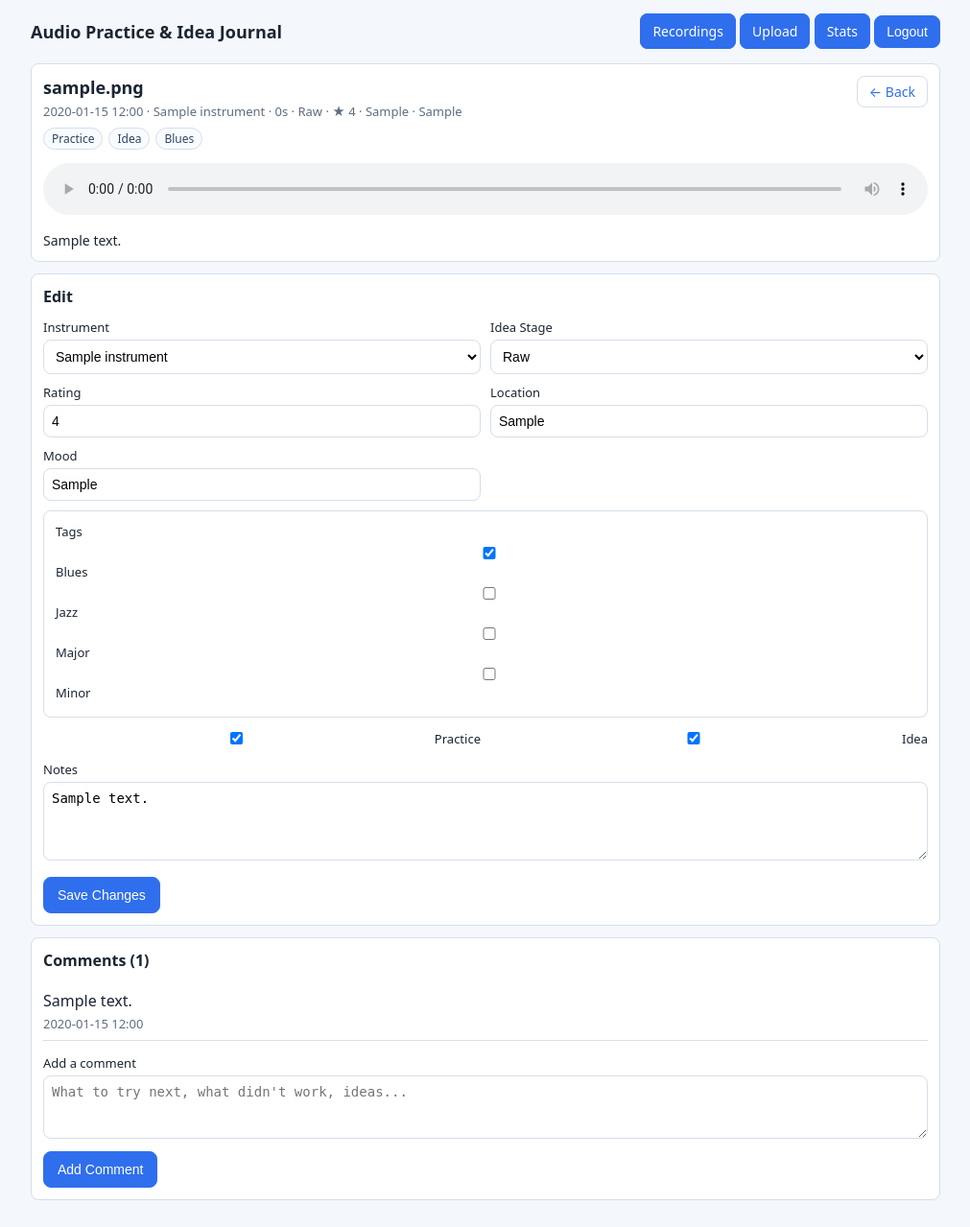
After one commit to roma-guru/IdeaPractice, a Django app: page /1/ in a window 1280 px wide. The commit adds this page. Shown: the whole page at 96% size, without its empty margins (134-1145 px from the left). Run offline with Django 5.2, Linux system fonts and the light colour scheme; a user stored in the database is signed in; data comes from the database, SQL or seed files in the repository; tables that the repository leaves empty hold one stand-in row (values such as "Sample post").

Commit message:
feat: recording detail/edit, comments, duration extraction, stats page
- Add Comment model (FK to Recording) with migration
- Add recording detail page: audio player, edit form, comments
- Auto-extract duration from uploaded audio files via mutagen
- Add statistics page: totals, breakdown by instrument, activity by day
- Add format_duration template filter (journal_extras templatetag)
- Wire up Stats link in nav and View/Edit links in recording list
- Add tests for detail view (GET, edit, comment) and stats view

Co-Authored-By: Claude Sonnet 4.6 <noreply@anthropic.com>

```diff
--- a/journal/forms.py
+++ b/journal/forms.py
@@ -1,14 +1,24 @@
 from django import forms
 
-from .models import Instrument, Recording, Tag
+from .models import Comment, Instrument, Recording, Tag
 
 
 class MultipleFileInput(forms.ClearableFileInput):
     allow_multiple_selected = True
 
 
+class MultipleFileField(forms.FileField):
+    def clean(self, data, initial=None):
+        single_file_clean = super().clean
+        if isinstance(data, (list, tuple)):
+            if not data:
+                raise forms.ValidationError(self.error_messages["required"], code="required")
+            return [single_file_clean(item, initial) for item in data]
+        return [single_file_clean(data, initial)]
+
+
 class RecordingBatchUploadForm(forms.Form):
-    files = forms.FileField(
+    files = MultipleFileField(
         widget=MultipleFileInput(),
         help_text="Select one or more recordings.",
     )
@@ -25,3 +35,31 @@ class RecordingBatchUploadForm(forms.Form):
     is_practice = forms.BooleanField(required=False, initial=True)
     is_idea = forms.BooleanField(required=False)
     notes = forms.CharField(required=False, widget=forms.Textarea(attrs={"rows": 4}))
+
+
+class RecordingEditForm(forms.ModelForm):
+    tags = forms.ModelMultipleChoiceField(
+        queryset=Tag.objects.all(),
+        required=False,
+        widget=forms.CheckboxSelectMultiple(),
+    )
+
+    class Meta:
+        model = Recording
+        fields = [
+            "instrument", "tags", "idea_stage", "location", "mood",
+            "rating", "is_practice", "is_idea", "notes",
+        ]
+        widgets = {"notes": forms.Textarea(attrs={"rows": 4})}
+
+
+class CommentForm(forms.ModelForm):
+    class Meta:
+        model = Comment
+        fields = ["text"]
+        widgets = {
+            "text": forms.Textarea(
+                attrs={"rows": 3, "placeholder": "What to try next, what didn't work, ideas..."}
+            )
+        }
+        labels = {"text": "Add a comment"}
--- /dev/null
+++ b/journal/templatetags/journal_extras.py
@@ -0,0 +1,18 @@
+from django import template
+
+register = template.Library()
+
+
+@register.filter
+def format_duration(value):
+    if value is None:
+        return "—"
+    total_seconds = int(value.total_seconds())
+    hours = total_seconds // 3600
+    minutes = (total_seconds % 3600) // 60
+    seconds = total_seconds % 60
+    if hours:
+        return f"{hours}h {minutes:02d}m"
+    if minutes:
+        return f"{minutes}m {seconds:02d}s"
+    return f"{seconds}s"
--- a/journal/urls.py
+++ b/journal/urls.py
@@ -1,8 +1,10 @@
 from django.urls import path
 
-from .views import recording_list, recording_upload
+from .views import recording_detail, recording_list, recording_stats, recording_upload
 
 urlpatterns = [
     path("", recording_list, name="recording-list"),
     path("upload/", recording_upload, name="recording-upload"),
+    path("<int:pk>/", recording_detail, name="recording-detail"),
+    path("stats/", recording_stats, name="recording-stats"),
 ]
--- a/journal/views.py
+++ b/journal/views.py
@@ -1,9 +1,12 @@
-from django.db.models import QuerySet
+from datetime import timedelta
+
 from django.contrib.auth.decorators import login_required
-from django.shortcuts import redirect, render
+from django.db.models import Count, QuerySet, Sum
+from django.db.models.functions import TruncDate
+from django.shortcuts import get_object_or_404, redirect, render
 from django.views.decorators.http import require_http_methods
 
-from .forms import RecordingBatchUploadForm
+from .forms import CommentForm, RecordingBatchUploadForm, RecordingEditForm
 from .models import Instrument, Recording, Tag
 
 
@@ -30,13 +33,27 @@ def _apply_filters(recordings: QuerySet[Recording], params) -> QuerySet[Recordin
     return recordings.distinct()
 
 
+def _extract_duration(file_obj) -> timedelta | None:
+    try:
+        import mutagen
+
+        file_obj.seek(0)
+        audio = mutagen.File(file_obj)
+        file_obj.seek(0)
+        if audio and hasattr(audio, "info") and hasattr(audio.info, "length"):
+            return timedelta(seconds=int(audio.info.length))
+    except Exception:
+        pass
+    return None
+
+
 @require_http_methods(["GET", "POST"])
 @login_required
 def recording_upload(request):
     if request.method == "POST":
         form = RecordingBatchUploadForm(request.POST, request.FILES)
         if form.is_valid():
-            uploaded_files = request.FILES.getlist("files")
+            uploaded_files = form.cleaned_data["files"]
             tags = form.cleaned_data["tags"]
             common_data = {
                 "instrument": form.cleaned_data["instrument"],
@@ -50,7 +67,10 @@ def recording_upload(request):
             }
 
             for uploaded_file in uploaded_files:
-                recording = Recording.objects.create(file=uploaded_file, **common_data)
+                duration = _extract_duration(uploaded_file)
+                recording = Recording.objects.create(
+                    file=uploaded_file, duration=duration, **common_data
+                )
                 if tags:
                     recording.tags.set(tags)
             return redirect("recording-list")
@@ -72,3 +92,69 @@ def recording_list(request):
         "idea_stages": Recording.IdeaStage.choices,
     }
     return render(request, "journal/recording_list.html", context)
+
+
+@require_http_methods(["GET", "POST"])
+@login_required
+def recording_detail(request, pk):
+    recording = get_object_or_404(
+        Recording.objects.select_related("instrument").prefetch_related("tags"),
+        pk=pk,
+    )
+
+    edit_form = RecordingEditForm(instance=recording)
+    comment_form = CommentForm()
+
+    if request.method == "POST":
+        action = request.POST.get("action")
+        if action == "edit":
+            edit_form = RecordingEditForm(request.POST, instance=recording)
+            if edit_form.is_valid():
+                edit_form.save()
+                return redirect("recording-detail", pk=pk)
+        elif action == "comment":
+            comment_form = CommentForm(request.POST)
+            if comment_form.is_valid():
+                comment = comment_form.save(commit=False)
+                comment.recording = recording
+                comment.save()
+                return redirect("recording-detail", pk=pk)
+
+    context = {
+        "recording": recording,
+        "edit_form": edit_form,
+        "comment_form": comment_form,
+        "comments": recording.comments.all(),
+    }
+    return render(request, "journal/recording_detail.html", context)
+
+
+@login_required
+def recording_stats(request):
+    by_instrument = (
+        Recording.objects.values("instrument__name")
+        .annotate(count=Count("id"), total_duration=Sum("duration"))
+        .order_by("-count")
+    )
+
+    recent_activity = (
+        Recording.objects.annotate(date=TruncDate("created_at"))
+        .values("date")
+        .annotate(count=Count("id"))
+        .order_by("-date")[:30]
+    )
+
+    total = Recording.objects.count()
+    ideas = Recording.objects.filter(is_idea=True).count()
+    practice = Recording.objects.filter(is_practice=True).count()
+    total_duration = Recording.objects.aggregate(total=Sum("duration"))["total"]
+
+    context = {
+        "by_instrument": by_instrument,
+        "recent_activity": recent_activity,
+        "total": total,
+        "ideas": ideas,
+        "practice": practice,
+        "total_duration": total_duration,
+    }
+    return render(request, "journal/stats.html", context)
--- a/pyproject.toml
+++ b/pyproject.toml
@@ -8,6 +8,7 @@ dependencies = [
     "django>=5.0,<6.0",
     "boto3>=1.34.0,<2.0.0",
     "django-storages>=1.14.0,<2.0.0",
+    "mutagen>=1.47.0,<2.0.0",
 ]
 
 [dependency-groups]
--- a/static/css/main.css
+++ b/static/css/main.css
@@ -111,8 +111,59 @@ input, select, textarea {
     margin: 0;
     font-size: 14px;
 }
+.stat-grid { grid-template-columns: repeat(4, minmax(0, 1fr)); }
+.stat-card {
+    text-align: center;
+    padding: 14px 10px;
+    border: 1px solid var(--line);
+    border-radius: 8px;
+    background: var(--bg);
+}
+.stat-value {
+    font-size: 26px;
+    font-weight: 700;
+    color: var(--accent);
+    line-height: 1.1;
+}
+.stat-label {
+    font-size: 12px;
+    color: var(--muted);
+    margin-top: 4px;
+}
+.detail-header {
+    display: flex;
+    justify-content: space-between;
+    align-items: flex-start;
+    gap: 12px;
+    flex-wrap: wrap;
+}
+.btn-back {
+    text-decoration: none;
+    color: var(--accent);
+    font-size: 14px;
+    border: 1px solid var(--line);
+    border-radius: 8px;
+    padding: 6px 12px;
+    white-space: nowrap;
+}
+.btn-back:hover { background: var(--bg); }
+.btn-detail {
+    text-decoration: none;
+    color: var(--accent);
+    font-size: 13px;
+    border: 1px solid var(--line);
+    border-radius: 8px;
+    padding: 4px 10px;
+}
+.btn-detail:hover { background: var(--bg); }
+.comment-item {
+    padding: 8px 0;
+    border-bottom: 1px solid var(--line);
+    margin-bottom: 8px;
+}
 @media (max-width: 760px) {
     .grid { grid-template-columns: 1fr; }
+    .stat-grid { grid-template-columns: repeat(2, minmax(0, 1fr)); }
     .topbar { align-items: flex-start; flex-direction: column; }
     .actions { width: 100%; }
     .actions a { display: inline-block; width: 100%; text-align: center; }
--- a/templates/base.html
+++ b/templates/base.html
@@ -15,6 +15,7 @@
             {% if request.user.is_authenticated %}
                 <a href="{% url 'recording-list' %}">Recordings</a>
                 <a href="{% url 'recording-upload' %}">Upload</a>
+                <a href="{% url 'recording-stats' %}">Stats</a>
                 <form method="post" action="{% url 'logout' %}" style="display:inline;">
                     {% csrf_token %}
                     <button type="submit" class="button-link">Logout</button>
--- /dev/null
+++ b/templates/journal/recording_detail.html
@@ -0,0 +1,108 @@
+{% extends "base.html" %}
+{% load journal_extras %}
+
+{% block content %}
+<section class="panel">
+    <div class="detail-header">
+        <div>
+            <h1 style="margin:0 0 4px;font-size:18px;">{{ recording.file.name }}</h1>
+            <p class="meta">
+                {{ recording.created_at|date:"Y-m-d H:i" }}
+                {% if recording.instrument %} · {{ recording.instrument.name }}{% endif %}
+                {% if recording.duration %} · {{ recording.duration|format_duration }}{% endif %}
+                · {{ recording.get_idea_stage_display }}
+                {% if recording.rating %} · ★ {{ recording.rating }}{% endif %}
+                {% if recording.location %} · {{ recording.location }}{% endif %}
+                {% if recording.mood %} · {{ recording.mood }}{% endif %}
+            </p>
+            <div class="chips" style="margin-top:8px;">
+                {% if recording.is_practice %}<span class="chip">Practice</span>{% endif %}
+                {% if recording.is_idea %}<span class="chip">Idea</span>{% endif %}
+                {% for tag in recording.tags.all %}
+                    <span class="chip">{{ tag.name }}</span>
+                {% endfor %}
+            </div>
+        </div>
+        <a href="{% url 'recording-list' %}" class="btn-back">← Back</a>
+    </div>
+    {% if recording.file %}
+    <div style="margin-top:14px;">
+        <audio controls style="width:100%;">
+            <source src="{{ recording.file.url }}">
+        </audio>
+    </div>
+    {% endif %}
+    {% if recording.notes %}
+    <p style="margin:12px 0 0;font-size:14px;">{{ recording.notes }}</p>
+    {% endif %}
+</section>
+
+<section class="panel">
+    <h2 style="margin:0 0 12px;font-size:16px;">Edit</h2>
+    {% if edit_form.errors %}
+        <p class="empty" style="color:#b3261e;margin-bottom:10px;">Please fix the errors below.</p>
+    {% endif %}
+    <form method="post">
+        {% csrf_token %}
+        <input type="hidden" name="action" value="edit">
+        <div class="grid">
+            <div>
+                <label for="{{ edit_form.instrument.id_for_label }}">Instrument</label>
+                {{ edit_form.instrument }}
+            </div>
+            <div>
+                <label for="{{ edit_form.idea_stage.id_for_label }}">Idea Stage</label>
+                {{ edit_form.idea_stage }}
+            </div>
+            <div>
+                <label for="{{ edit_form.rating.id_for_label }}">Rating</label>
+                {{ edit_form.rating }}
+            </div>
+            <div>
+                <label for="{{ edit_form.location.id_for_label }}">Location</label>
+                {{ edit_form.location }}
+            </div>
+            <div>
+                <label for="{{ edit_form.mood.id_for_label }}">Mood</label>
+                {{ edit_form.mood }}
+            </div>
+        </div>
+        <div class="panel" style="margin-top:10px;">
+            <label>Tags</label>
+            {{ edit_form.tags }}
+        </div>
+        <div class="grid" style="margin-top:10px;">
+            <label><span style="display:flex;align-items:center;gap:6px;">{{ edit_form.is_practice }} Practice</span></label>
+            <label><span style="display:flex;align-items:center;gap:6px;">{{ edit_form.is_idea }} Idea</span></label>
+        </div>
+        <div style="margin-top:10px;">
+            <label for="{{ edit_form.notes.id_for_label }}">Notes</label>
+            {{ edit_form.notes }}
+        </div>
+        <div style="margin-top:12px;">
+            <button class="button" type="submit">Save Changes</button>
+        </div>
+    </form>
+</section>
+
+<section class="panel">
+    <h2 style="margin:0 0 12px;font-size:16px;">Comments ({{ comments|length }})</h2>
+    {% for comment in comments %}
+    <div class="comment-item">
+        <p style="margin:0 0 4px;white-space:pre-wrap;">{{ comment.text }}</p>
+        <p class="meta">{{ comment.created_at|date:"Y-m-d H:i" }}</p>
+    </div>
+    {% empty %}
+    <p class="empty">No comments yet.</p>
+    {% endfor %}
+    <form method="post" style="margin-top:14px;">
+        {% csrf_token %}
+        <input type="hidden" name="action" value="comment">
+        <label for="{{ comment_form.text.id_for_label }}">{{ comment_form.text.label }}</label>
+        {{ comment_form.text }}
+        <div style="margin-top:8px;">
+            <button class="button" type="submit">Add Comment</button>
+        </div>
+    </form>
+</section>
+{% endblock %}
--- a/templates/journal/recording_list.html
+++ b/templates/journal/recording_list.html
@@ -76,6 +76,9 @@
                 </audio>
             </div>
         {% endif %}
+        <div style="margin-top:10px;">
+            <a href="{% url 'recording-detail' recording.pk %}" class="btn-detail">View / Edit</a>
+        </div>
     </article>
 {% empty %}
     <section class="panel">
```
Also changed, not shown: journal/admin.py (+7 -1 lines), journal/models.py (+12 -0 lines), journal/tests/test_views.py (+204 -5 lines), templates/journal/stats.html (added, +50 -0 lines), journal/migrations/0002_comment.py (added), journal/templatetags/__init__.py (added), 1 other file.
